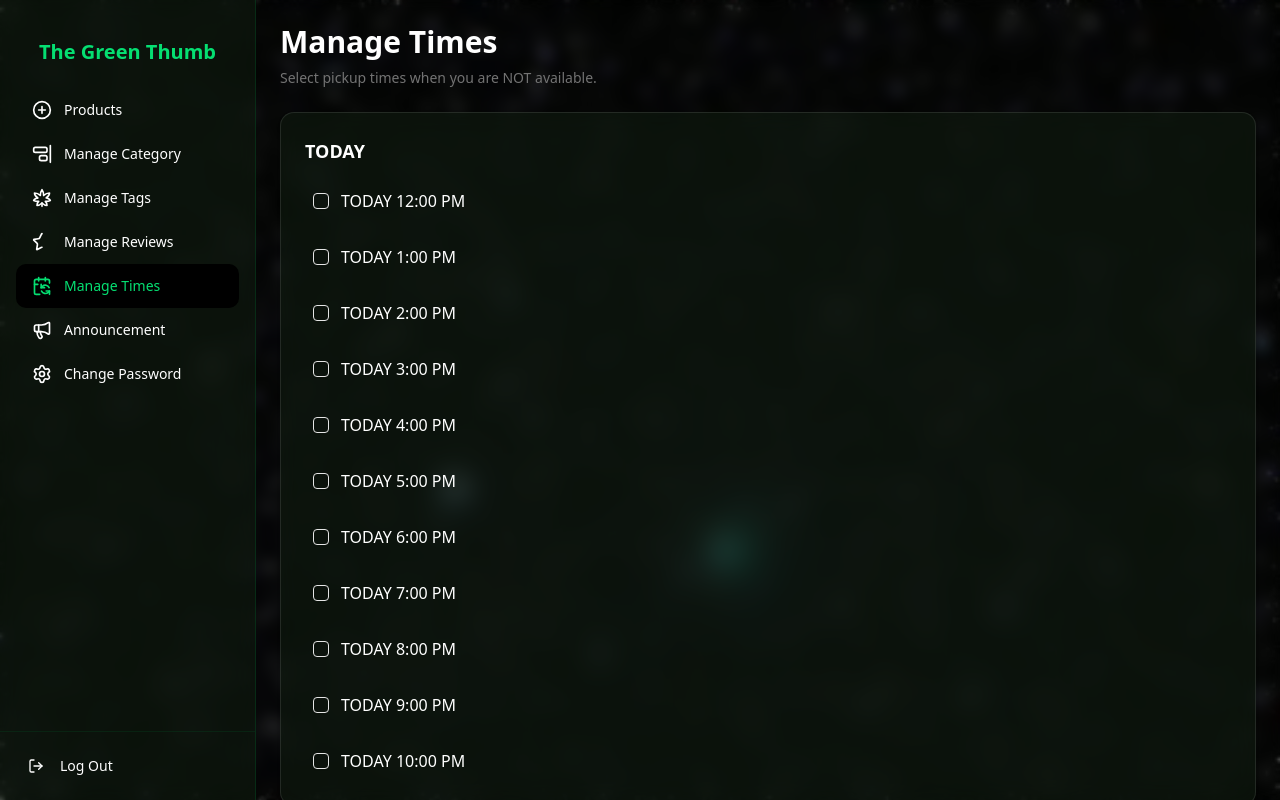
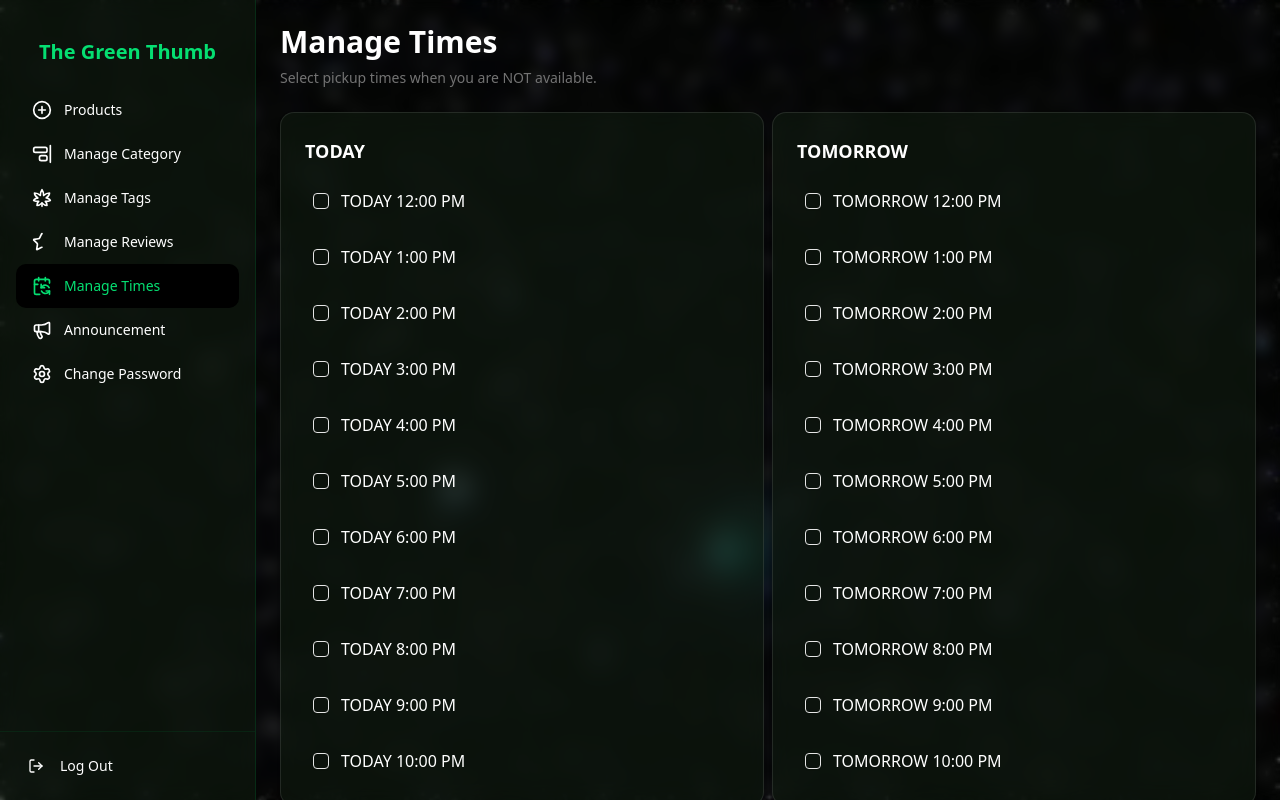
Before and after one commit to CodeBuddy07/silentmines_frontend, a Next.js app: page /dashboard/manageTimes in a window 1280 px wide. Built offline with nearby package versions, Linux system fonts and the light colour scheme.

Commit message:
Ui issue solve

```diff
--- a/app/dashboard/category/page.tsx
+++ b/app/dashboard/category/page.tsx
@@ -98,7 +98,7 @@ export default function Page() {
         // Update the selected category with the newly added subcategory
         setSelected({
           ...selected,
-          subcategories: [...(selected.subcategories || []), response.data.subcategory],
+          subcategories: [...(response.data.subcategories || [])],
         });
 
         // Update categories state with the new subcategory
@@ -148,7 +148,6 @@ export default function Page() {
       try {
 
         const response = await axios.get(`${baseUrl}/categories`);
-        console.log(response.data);
 
         if (response) {
           setCategories(response.data);
--- a/app/dashboard/manageTimes/page.tsx
+++ b/app/dashboard/manageTimes/page.tsx
@@ -57,10 +57,12 @@ const Page = () => {
         subTitle="Select pickup times when you are NOT available."
       />
 
+      <div className="flex flex-wrap gap-2">
+
         {sections.map((section) => (
           <section
             key={section}
-          className="bg-[#0f1b0f]/60 backdrop-blur-md border border-white/10 p-6 rounded-xl shadow space-y-4"
+            className="bg-[#0f1b0f]/60 flex-1 backdrop-blur-md border border-white/10 p-6 rounded-xl shadow space-y-4"
           >
             <h2 className="text-lg font-semibold text-white">{section}</h2>
 
@@ -80,6 +82,7 @@ const Page = () => {
             ))}
           </section>
         ))}
+      </div>
 
       {/* Reason textarea */}
       <div className="bg-[#0f1b0f]/60 backdrop-blur-md border border-white/10 p-6 rounded-xl shadow space-y-2">
```
Also changed, not shown: app/dashboard/tags/page.tsx (+0 -135 lines). Lines whose indentation alone changed are shown as unchanged.
